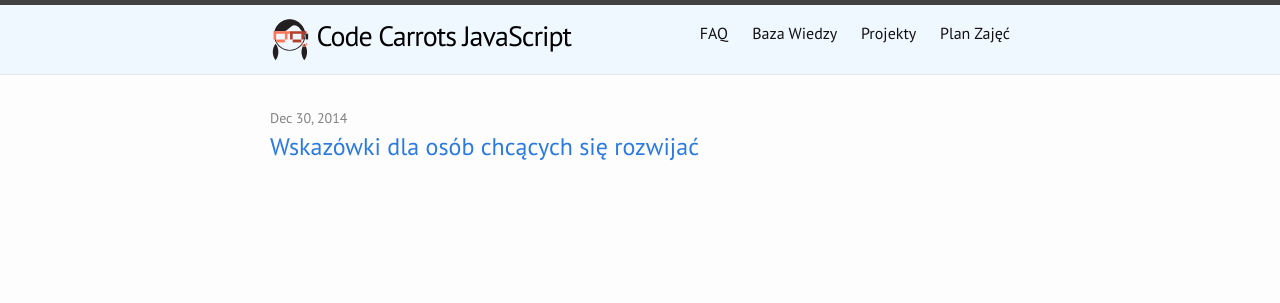
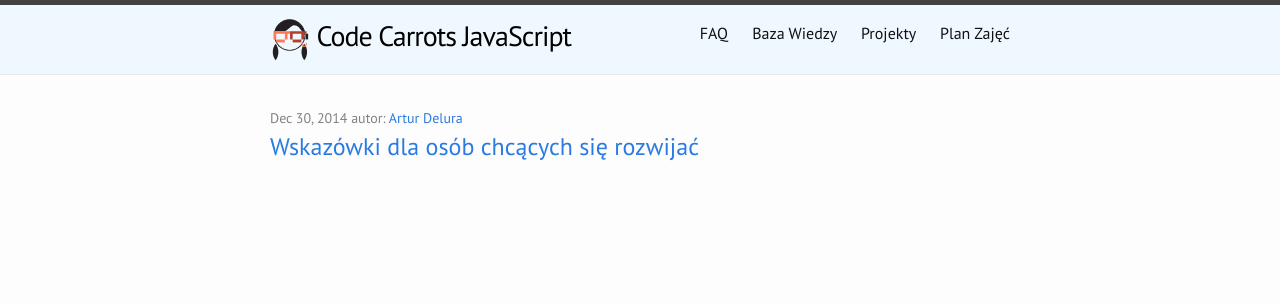
Before and after one commit to CodeCarrotsJS/CodeCarrotsJS.github.io, a Jekyll site: the page built from index.html, in a window 1280 px wide. Shown: the top 303 px of the page. Built offline with Jekyll 4.4.1, drawn with Linux system fonts in a browser that asks for light colours.

Commit message:
Added author info to post.

```diff
--- /dev/null
+++ b/_data/authors.yml
@@ -0,0 +1,5 @@
+# Author details.
+artur_delura:
+    name: Artur Delura
+    email: adelura@gmail.com
+    web: http://arturdelura.com
--- a/_layouts/post.html
+++ b/_layouts/post.html
@@ -4,8 +4,10 @@
 <div class="post">
 
   <header class="post-header">
+    {% assign author = site.data.authors[page.author] %}
+
     <h1 class="post-title">{{ page.title }}</h1>
-    <p class="post-meta">{{ page.date | date: "%b %-d, %Y" }}{% if page.author %} • {{ page.author }}{% endif %}{% if page.meta %} • {{ page.meta }}{% endif %}</p>
+    <p class="post-meta">{{ page.date | date: "%b %-d, %Y" }}{% if author %} autor: <a href="{{ author.web }}" target="_blank">{{ author.name }}</a> {% endif %}{% if page.meta %} • {{ page.meta }}{% endif %}</p>
   </header>
 
   <article class="post-content">
--- a/_posts/2014-12-23-welcome-to-jekyll.markdown
+++ b/_posts/2014-12-23-welcome-to-jekyll.markdown
@@ -2,6 +2,7 @@
 layout: post
 title:  "Wskazówki dla osób chcących się rozwijać"
 date:   2014-12-30 12:17:44
+author: artur_delura
 categories: general
 ---
 Podstawowym wymogiem uczestnictwa w zajęciach jest znajomość HTML i CSS. Dla osób, które nie spełniły tego wymagania zachęcamy do pracy na tym polu :) Język CSS w połączeniu z HTML pozwala stworzyć funkcjonalne strony, dlatego zachęcamy do nauki tego duetu najpierw. Język programowania JavaScript pozwala na większą interaktywność, współpracuje on głównie z HTML.
--- a/index.html
+++ b/index.html
@@ -6,7 +6,12 @@
   <ul class="post-list">
     {% for post in site.posts %}
       <li>
-        <span class="post-meta">{{ post.date | date: "%b %-d, %Y" }}</span>
+        {% assign author = site.data.authors[post.author] %}
+
+        <span class="post-meta">
+          {{ post.date | date: "%b %-d, %Y" }}
+          autor: <a href="{{ author.web }}" target="_blank">{{ author.name }}</a>
+        </span>
 
         <h2>
           <a class="post-link" href="{{ post.url | prepend: site.baseurl }}">{{ post.title }}</a>
```
